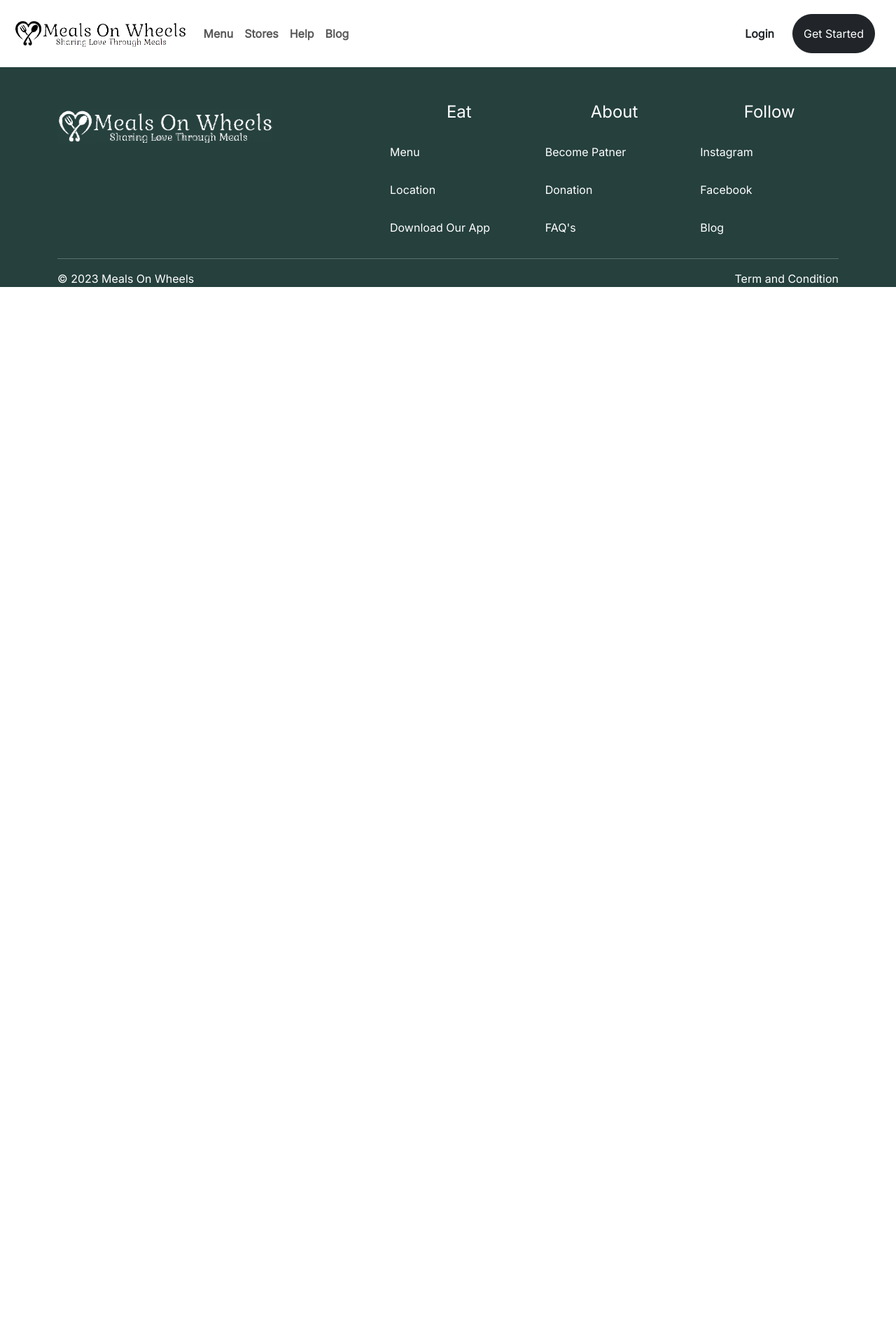
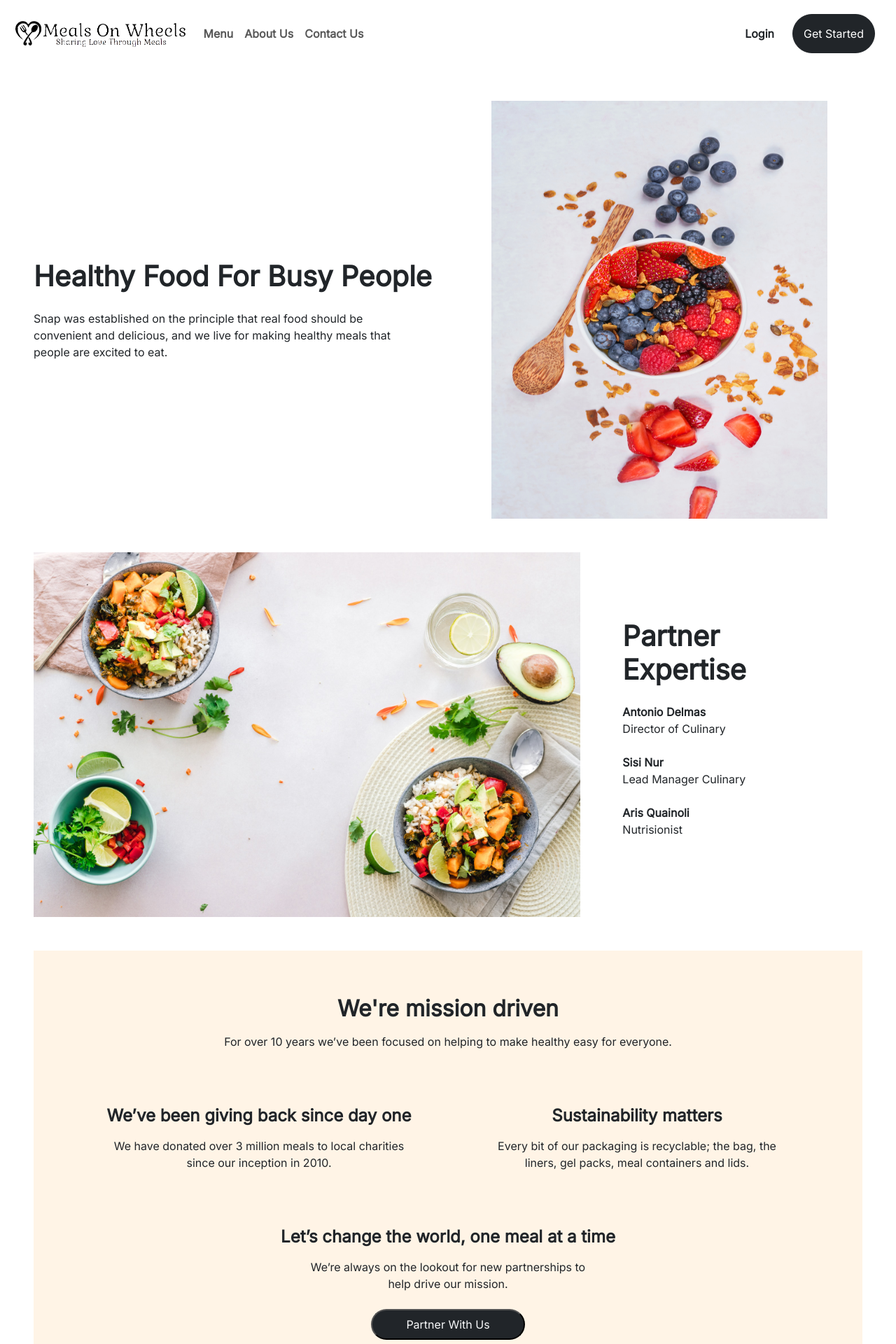
Before and after one commit to RyanRizaldy/MealsOnWheels, a React (Create React App) app: page /About in a window 1280 px wide. Shown: the top 1920 px of the page at 70% size. Before the commit the page ends 800 px from the top, so only its background shows below. Built offline with nearby package versions, Linux system fonts and the light colour scheme.

Commit message:
Add About Us page

```diff
--- a/src/App.js
+++ b/src/App.js
@@ -10,9 +10,10 @@ import Admin from "./Pages/Adm";
 import Partner from "./Pages/Partner";
 import Home from "./Pages/Home";
 import Menu from "./Pages/Menu";
-import Help from "./Pages/Help";
-import Stores from "./Pages/Stores";
-import Blog from "./Pages/Blog";
+import Driver from "./Pages/DriverDashboard";
+import Volunteer from "./Pages/VolunteerDashboard";
+import Contact from "./Pages/Contact";
+import About from "./Pages/About";
 
 function App() {
   return (
@@ -23,11 +24,16 @@ function App() {
     <Route path="/" element={<Home/>}/>
     <Route path="/Partner" element={<Partner/>}/>
     <Route path="/Menu" element={<Menu/>}/>
-    <Route path="/Help" element={<Help/>}/>
-    <Route path="/Stores" element={<Stores/>}/>
-    <Route path="/Blog" element={<Blog/>}/>
+    <Route path="/Contact" element={<Contact/>}/>
+    <Route path="/About" element={<About/>}/>
     <Route path="/Login" element={<Login/>}/>
+    <Route path="/Driver" element={<Driver/>}/>
+    <Route path="/Member" element={<Member/>}/>
+    <Route path="/Volunteer" element={<Volunteer/>}/>
     <Route path="/Admin" element={<Admin/>}/>
+    <Route path="/Register" element={<Register/>}/>
+
+
   </Routes>
 </Router>
 <Footer />
--- a/src/Components/Header.jsx
+++ b/src/Components/Header.jsx
@@ -11,9 +11,9 @@ function Header() {
           <Navbar.Brand href="/"><img src={Logo} alt="Logo" height={"40px"}/></Navbar.Brand>
           <Nav className="me-auto navMenu">
             <Nav.Link href="Menu">Menu</Nav.Link>
-            <Nav.Link href="Stores">Stores</Nav.Link>
-            <Nav.Link href="Help">Help</Nav.Link>
-            <Nav.Link href="Blog">Blog</Nav.Link>
+            <Nav.Link href="About">About Us</Nav.Link>
+            <Nav.Link href="Contact">Contact Us</Nav.Link>
+
           </Nav>
           <div className="navLogin">
             <a href='Login' className='text-decoration-none text-dark mx-3 fw-semibold'>Login</a>
--- /dev/null
+++ b/src/Pages/About.jsx
@@ -0,0 +1,101 @@
+import React from 'react'
+import Container from "react-bootstrap/Container";
+import Row from "react-bootstrap/Row";
+import Col from "react-bootstrap/Col";
+import picture from "../image/Aboutimg.jpg"
+import Food from "../image/Aboutfood.jpg"
+
+export default function About() {
+  return (
+    <>
+      <div className="mx-5 my-5">
+        <Row>
+          <Col className="align-self-center ">
+            <h1 className="fw-bolder mb-4">Healthy Food For Busy People</h1>
+            <p className="pe-4">
+              Snap was established on the principle that real food should be
+              convenient and delicious, and we live for making healthy meals
+              that people are excited to eat.
+            </p>
+          </Col>
+          <Col className="text-center">
+            <img src={picture} width={480} height={597} alt="" />
+          </Col>
+        </Row>
+      </div>
+      <div className="mx-5 my-5">
+        <Row>
+          <Col className="text-center " md={8}>
+            <img src={Food} className="img-fluid" height={416} alt="" />
+          </Col>
+          <Col className="align-self-center px-5 text-start" md={4}>
+            <h1 className="fw-bolder mb-4 ">
+              Partner <br /> Expertise
+            </h1>
+            <ul className="list-unstyled">
+              <li>
+                {" "}
+                <p className="fw-bold">Antonio Delmas</p>
+                <p>Director of Culinary</p>
+              </li>
+              <li className="my-4">
+                {" "}
+                <p className="fw-bold">Sisi Nur</p>
+                <p>Lead Manager Culinary</p>
+              </li>
+              <li>
+                {" "}
+                <p className="fw-bold">Aris Quainoli</p>
+                <p>Nutrisionist</p>
+              </li>
+            </ul>
+          </Col>
+        </Row>
+      </div>
+      <div
+        className="m-5 p-5 text-center"
+        style={{ backgroundColor: "#fff4e6" }}
+      >
+        <Row>
+          <h2 className="fw-bold my-3">We're mission driven</h2>
+          <p>
+            For over 10 years we’ve been focused on helping to make healthy easy
+            for everyone.
+          </p>
+        </Row>
+        <Row className="justify-content-between my-5 p-3 ">
+          <Col className="px-5">
+            <h4 className="fw-bold my-3">
+              We’ve been giving back since day one
+            </h4>
+            <p>
+              We have donated over 3 million meals to local charities since our
+              inception in 2010.
+            </p>
+          </Col>
+          <Col className="px-5">
+            <h4 className="fw-bold my-3">Sustainability matters</h4>
+            <p>
+              Every bit of our packaging is recyclable; the bag, the liners, gel
+              packs, meal containers and lids.
+            </p>
+          </Col>
+        </Row>
+        <Row className="px-5">
+          <h4 className="fw-bold my-3">
+            Let’s change the world, one meal at a time
+          </h4>
+          <p>
+            We’re always on the lookout for new partnerships to <br /> help
+            drive our mission.
+          </p>
+        </Row>
+        <a href="Register">
+          <button className="bg-dark rounded-5 text-light my-4 w-auto px-5 py-2">
+            Partner With Us
+          </button>
+        </a>
+      </div>
+    </>
+  );
+}
--- a/src/Pages/Blog.jsx
+++ /dev/null
@@ -1,7 +0,0 @@
-import React from 'react'
-
-export default function Blog() {
-  return (
-    <div className='fw-bold text-center fs-1'>Blog</div>
-  )
-}
--- /dev/null
+++ b/src/Pages/Contact.jsx
@@ -0,0 +1,7 @@
+import React from 'react'
+
+export default function Contact() {
+  return (
+    <div className='fw-bold text-center fs-1'>Contact</div>
+  )
+}
--- a/src/Pages/DriverDashboard.jsx
+++ b/src/Pages/DriverDashboard.jsx
@@ -40,63 +40,9 @@ function Driver(){
         </Container>
         </div>
 
-        <Container className='contentTitle'>
-            <h2>Help Us Prepare Meals For the Member</h2>
-        </Container>
-
-        <div className='contentWrapper'>
-        <Container>
-            <Row>
-                <Col lg={12}>
-
-                </Col>
-                <Col lg={3} md={6} sm={12} className="cardWrapper">
-                    <div className='card'>
-                        <h5 style={{fontWeight:"bold",marginBottom:'20px'}}>Meals Plan 1</h5>
-                        <h5 >Member name</h5>
-                        <h4 style={{margin:"50px 0"}}>this will be the address of member</h4>
-                        <div className='reciveWrapper'>
-                        <Button variant='dark' className='reciveButton' >Take Order</Button>
-                        </div>
-                    </div>
-                </Col>
-                <Col lg={3} md={6} sm={12} className="cardWrapper">
-                    <div className='card'>
-                        <h5 style={{fontWeight:"bold",marginBottom:'20px'}}>Meals Plan 1</h5>
-                        <h5 >Member name</h5>
-                        <h4 style={{margin:"50px 0"}}>this will be the address of member</h4>
-                        <div className='reciveWrapper'>
-                        <Button variant='dark' className='reciveButton' >Take Order</Button>
-                        </div>
-                    </div>
-                </Col>
-                <Col lg={3} md={6} sm={12} className="cardWrapper">
-                    <div className='card'>
-                        <h5 style={{fontWeight:"bold",marginBottom:'20px'}}>Meals Plan 1</h5>
-                        <h5 >Member name</h5>
-                        <h4 style={{margin:"50px 0"}}>this will be the address of member</h4>
-                        <div className='reciveWrapper'>
-                        <Button variant='dark' className='reciveButton' >Take Order</Button>
-                        </div>
-                    </div>
-                </Col>
-                <Col lg={3} md={6} sm={12} className="cardWrapper">
-                    <div className='card'>
-                        <h5 style={{fontWeight:"bold",marginBottom:'20px'}}>Meals Plan 1</h5>
-                        <h5 >Member name</h5>
-                        <h4 style={{margin:"50px 0"}}>this will be the address of member</h4>
-                        <div className='reciveWrapper'>
-                        <Button variant='dark' className='reciveButton' >Take Order</Button>
-                        </div>
-                    </div>
-                </Col>
-
-            </Row>
-        </Container>
-        </div>
 
         <Container className='contentTitle'>
-            <h2>Help Us Prepare Meals For the Member</h2>
+            <h2>Help Us Deliver Meals For the Member</h2>
         </Container>
 
         <div className='contentWrapper'>
--- a/src/Pages/Login.jsx
+++ b/src/Pages/Login.jsx
@@ -31,7 +31,7 @@ function Login(){
                     <div className='accountChoice'>
                         <h2>No Account ?</h2>
                         <div className='loginButtonWrapper'>
-                            <Button variant='dark' className='accountButton'>Register</Button>
+                            <Button variant='dark' href='Register' className='accountButton'>Register</Button>
                         </div>
                         <h2 style={{marginTop:'20px'}}>or</h2>
                         <div className='loginButtonWrapper'>
--- a/src/Pages/Stores.jsx
+++ /dev/null
@@ -1,7 +0,0 @@
-import React from 'react'
-
-export default function Stores() {
-  return (
-    <div className='fw-bold text-center fs-1'>Stores</div>
-  )
-}
--- a/src/Pages/VolunteerDashboard.jsx
+++ b/src/Pages/VolunteerDashboard.jsx
@@ -40,11 +40,12 @@ function Volunteer(){
         </Container>
         </div>
 
+
         <Container className='contentTitle'>
             <h2>Help Us Prepare Meals For the Member</h2>
         </Container>
 
-        <div className='contentWrapper2'>
+        <div className='contentWrapper'>
         <Container>
             <Row>
                 <Col lg={12}>
@@ -94,7 +95,6 @@ function Volunteer(){
             </Row>
         </Container>
         </div>
-
         <Container className='contentTitle'>
             <h2>Help Us Deliver Meals For the Member</h2>
         </Container>
```
Also changed, not shown: src/image/Aboutfood.jpg (added), src/image/Aboutimg.jpg (added).
